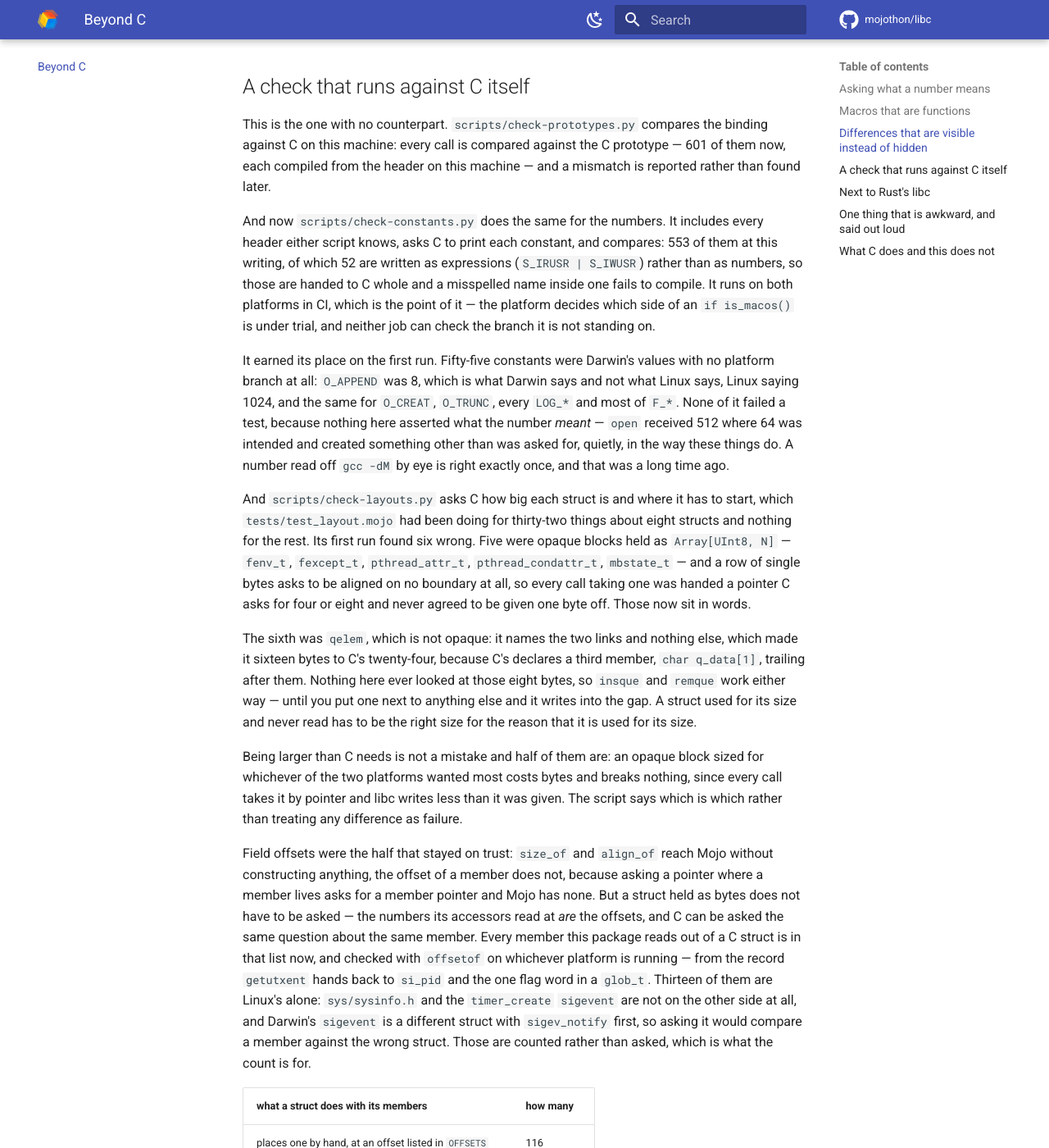
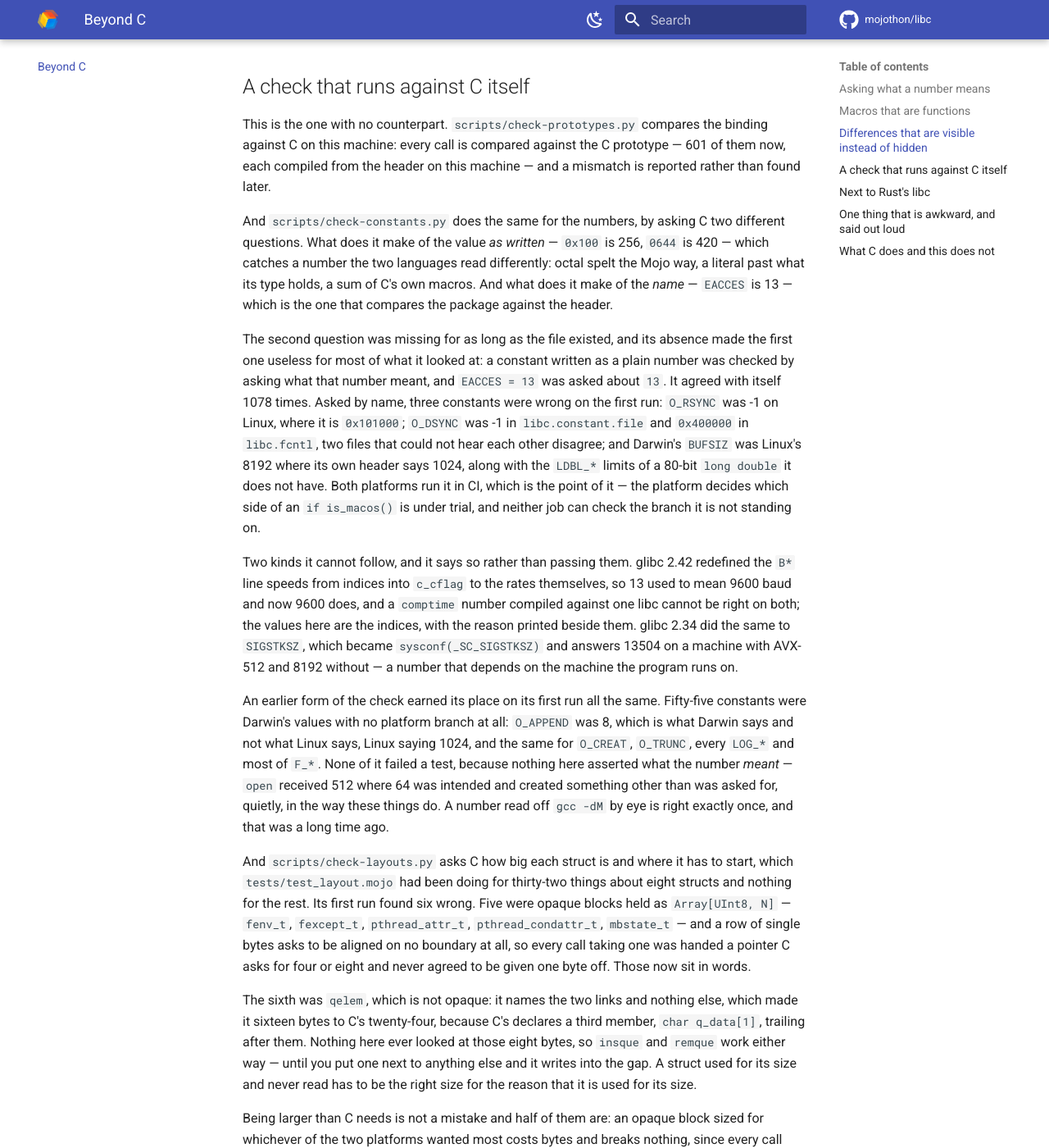
Before and after one commit to mojothon/libc, an MkDocs documentation site: the page built from docs/beyond-c.md, in a window 1280 px wide and 1400 px high, scrolled down 1834 px. Shown: the whole window at 82% size. Built offline with MkDocs 1.6.1 and Material for MkDocs 9.7.7, drawn with Linux system fonts in a browser that asks for light colours; comment, search, counter and statistics services are not loaded.

Commit message:
fix(check-constants): say which disagreements cannot be followed
Being able to compare a constant with the header of the same name means
some of them disagree, and three kinds cannot be made to agree by
changing the number:

  glibc 2.42 redefined the `B*` line speeds from indices into `c_cflag`
  to the rates themselves -- 13 used to mean 9600 baud and now 9600 does
  -- and changed `cfsetispeed` to take them that way. A `comptime` number
  is compiled against one libc; the indices here are what every glibc
  before 2.42 and the Darwin branch beside them already say.

  glibc 2.34 turned `SIGSTKSZ` into `sysconf(_SC_SIGSTKSZ)`, which
  answers 13504 on a machine with AVX-512 and 8192 without. 8192 is what
  the constant was and still a size a stack can be.

  `SI_USER`, `SI_QUEUE`, `SIGEV_NONE` and `SIGEV_SIGNAL` are in modules
  whose headers say Linux-only: Darwin numbers its own `siginfo` and
  `sigevent` differently because they are different things.

Each is listed with the reason rather than left to pass. The list is
printed under the counts, one line per reason, so a reader sees what is
being excused and why -- an exemption nobody has to write down is one
that spreads.

Both descriptions are now in `docs/beyond-c.md` and at the speeds
themselves, since a caller on glibc 2.42 or later gets thirteen baud out
of `cfsetispeed(B9600)` and nothing here would otherwise say so.

```diff
--- a/docs/beyond-c.md
+++ b/docs/beyond-c.md
@@ -90,23 +90,46 @@ every call is compared against the C prototype — 601 of them now, each
 compiled from the header on this machine — and a mismatch is reported
 rather than found later.
 
-And now `scripts/check-constants.py` does the same for the numbers. It
-includes every header either script knows, asks C to print each constant,
-and compares: 553 of them at this writing, of which 52 are written as
-expressions (`S_IRUSR | S_IWUSR`) rather than as numbers, so those are
-handed to C whole and a misspelled name inside one fails to compile. It
-runs on both platforms in CI, which is the point of it — the platform
-decides which side of an `if is_macos()` is under trial, and neither job
-can check the branch it is not standing on.
+And `scripts/check-constants.py` does the same for the numbers, by asking
+C two different questions. What does it make of the value *as written* —
+`0x100` is 256, `0644` is 420 — which catches a number the two languages
+read differently: octal spelt the Mojo way, a literal past what its type
+holds, a sum of C's own macros. And what does it make of the *name* —
+`EACCES` is 13 — which is the one that compares the package against the
+header.
 
-It earned its place on the first run. Fifty-five constants were Darwin's
-values with no platform branch at all: `O_APPEND` was 8, which is what
-Darwin says and not what Linux says, Linux saying 1024, and the same for
-`O_CREAT`, `O_TRUNC`, every `LOG_*` and most of `F_*`. None of it failed
-a test, because nothing here asserted what the number *meant* — `open`
-received 512 where 64 was intended and created something other than was
-asked for, quietly, in the way these things do. A number read off `gcc
--dM` by eye is right exactly once, and that was a long time ago.
+The second question was missing for as long as the file existed, and its
+absence made the first one useless for most of what it looked at: a
+constant written as a plain number was checked by asking what that number
+meant, and `EACCES = 13` was asked about `13`. It agreed with itself 1078
+times. Asked by name, three constants were wrong on the first run:
+`O_RSYNC` was -1 on Linux, where it is `0x101000`; `O_DSYNC` was -1 in
+`libc.constant.file` and `0x400000` in `libc.fcntl`, two files that could
+not hear each other disagree; and Darwin's `BUFSIZ` was Linux's 8192
+where its own header says 1024, along with the `LDBL_*` limits of a
+80-bit `long double` it does not have. Both platforms run it in CI,
+which is the point of it — the platform decides which side of an
+`if is_macos()` is under trial, and neither job can check the branch it
+is not standing on.
+
+Two kinds it cannot follow, and it says so rather than passing them.
+glibc 2.42 redefined the `B*` line speeds from indices into `c_cflag`
+to the rates themselves, so 13 used to mean 9600 baud and now 9600 does,
+and a `comptime` number compiled against one libc cannot be right on
+both; the values here are the indices, with the reason printed beside
+them. glibc 2.34 did the same to `SIGSTKSZ`, which became
+`sysconf(_SC_SIGSTKSZ)` and answers 13504 on a machine with AVX-512 and
+8192 without — a number that depends on the machine the program runs on.
+
+An earlier form of the check earned its place on its first run all the
+same. Fifty-five constants were Darwin's values with no platform branch
+at all: `O_APPEND` was 8, which is what Darwin says and not what Linux
+says, Linux saying 1024, and the same for `O_CREAT`, `O_TRUNC`, every
+`LOG_*` and most of `F_*`. None of it failed a test, because nothing here
+asserted what the number *meant* — `open` received 512 where 64 was
+intended and created something other than was asked for, quietly, in the
+way these things do. A number read off `gcc -dM` by eye is right exactly
+once, and that was a long time ago.
 
 And `scripts/check-layouts.py` asks C how big each struct is and where it
 has to start, which `tests/test_layout.mojo` had been doing for thirty-two
```
Also changed, not shown: 2 other files.
